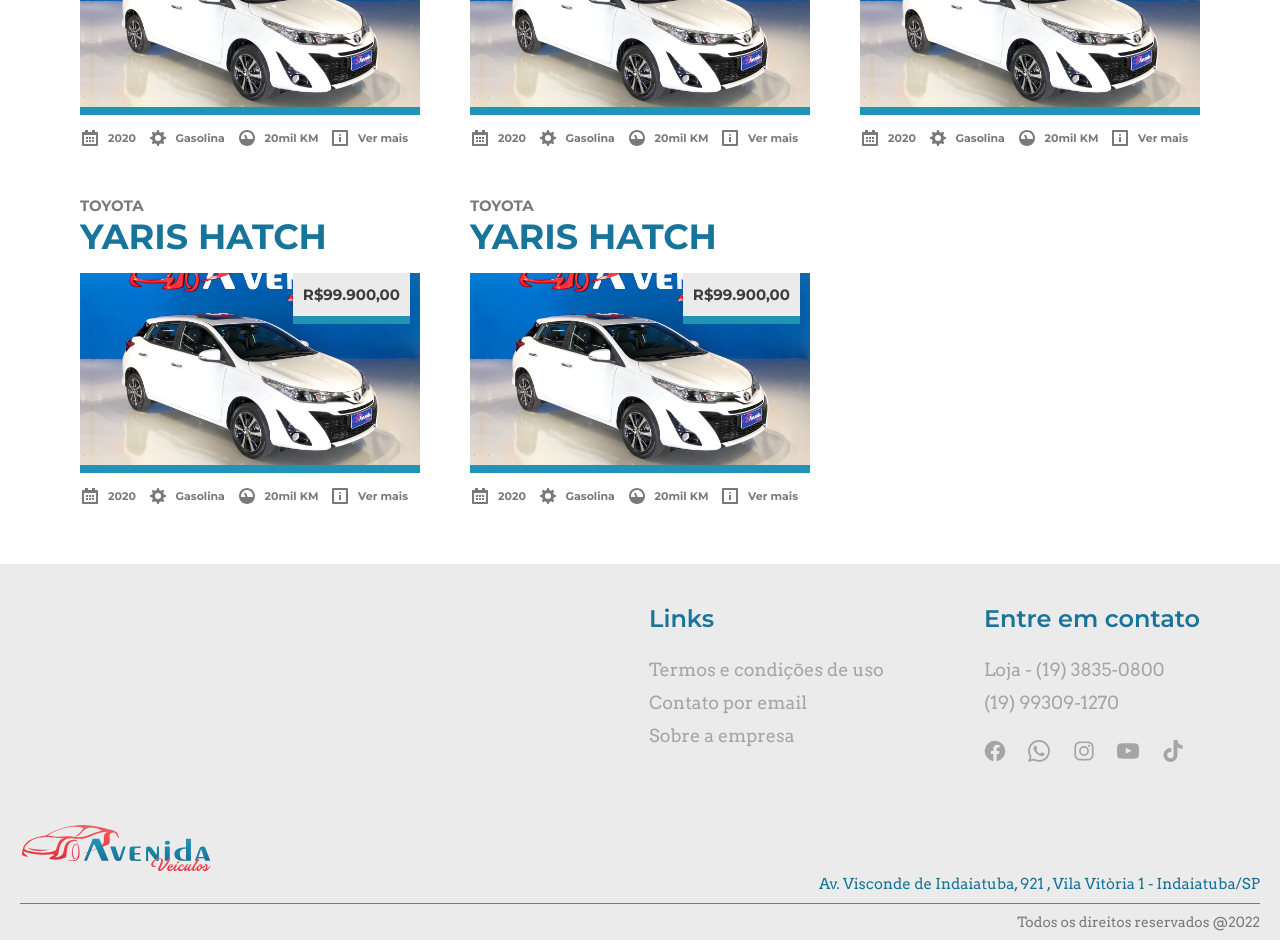
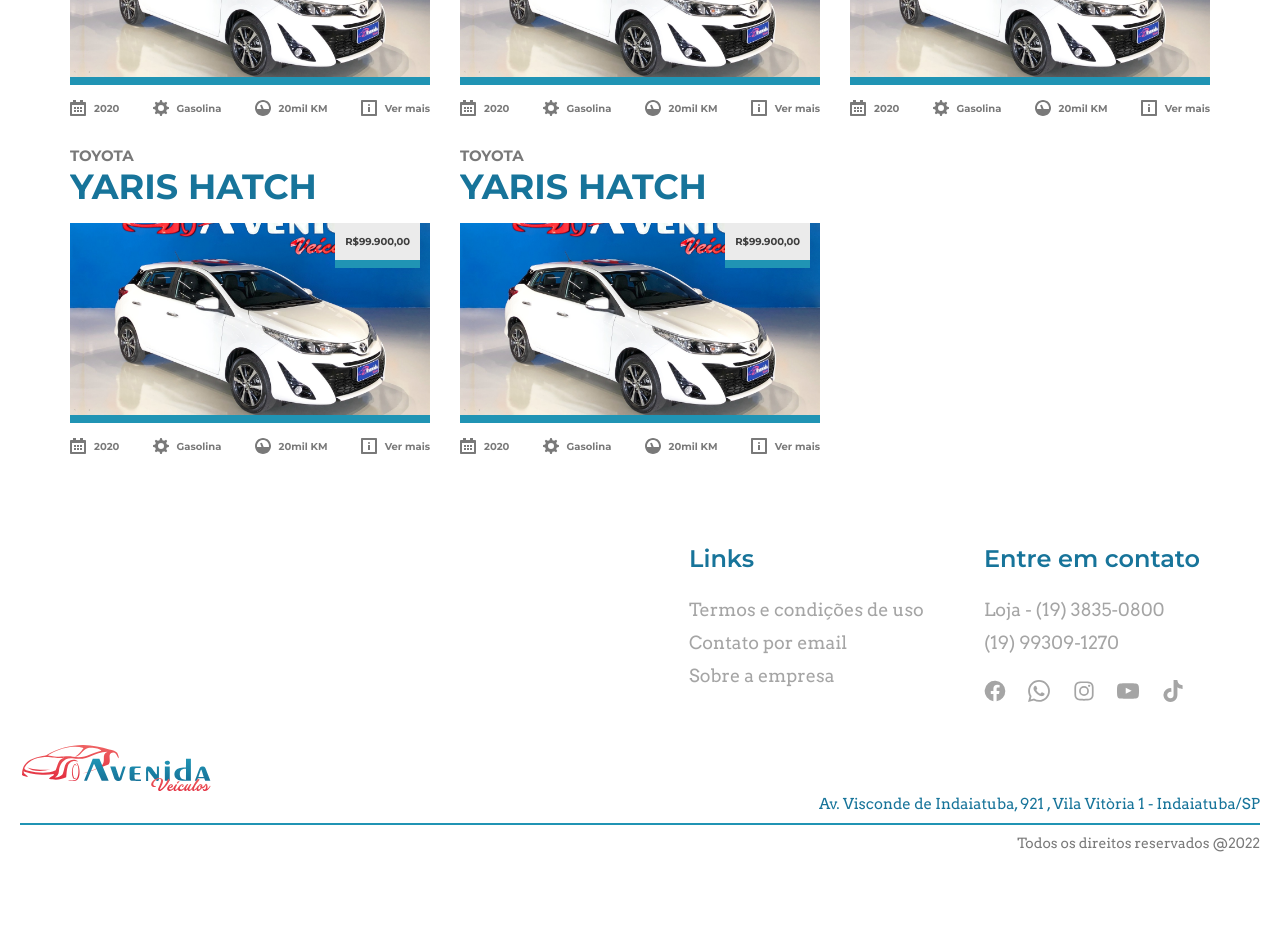
Before and after one commit to VnySrc/yyy, a Nuxt app: page /estoque in a window 1280 px wide. Shown: the part 700-1640 px from the top of the page. After the commit the page ends 1561 px from the top, so only its background shows below. Built offline with nearby package versions, Linux system fonts and the light colour scheme.

Commit message:
Stats fix

```diff
--- a/components/card.vue
+++ b/components/card.vue
@@ -36,12 +36,13 @@
     flex: 1 1 auto;
     min-width: 15rem;
     margin: 2rem 0;
+    flex-wrap: nowrap;
 
     overflow: hidden;
     position: relative;
 
     @include md {
-        margin: 2rem;
+        margin: 1rem;
     }
 
     &_brand {
@@ -61,11 +62,11 @@
         width: 100%;
         display: flex;
         justify-content: space-between;
-        padding: 0 .2rem;
 
         div {
             display: flex;
             align-items: center;
+            flex-wrap: nowrap;
 
             &:hover {
                 span, svg {
@@ -81,13 +82,13 @@
         }
 
         span {
-            padding: 0 1rem;
+            padding-left: 0.8rem;
             font-weight: bold;
-            font-size: 1.4rem;
+            font-size: 1.2rem;
             color: $gray-500;
 
             @include sm-up {
-                font-size: 1.1rem;
+                font-size: 1rem;
             }
         }
 
@@ -126,16 +127,12 @@
             top: 0;
             right: 0;
             color: $gray-600;
-            font-size: 2rem;
+            font-size: 1rem;
             font-weight: bold;
             margin-right: 1rem;
             padding: 1.2rem 1rem;
             background-color: $gray-100;
             border-bottom: solid $p-500 .8rem;
-
-            @include sm-up {
-                font-size: 1.5rem;
-            }
         }
     }
 }
--- a/layouts/default.vue
+++ b/layouts/default.vue
@@ -3,6 +3,7 @@
         <Nav />
         <Nuxt class="content"/>
         <footer>
+            <div></div>
             <div class="infos">
                 <div class="links">
                     <h4>Links</h4>
@@ -43,7 +44,6 @@
 
     footer {
         padding: 4rem 2rem 1rem 2rem;
-        background-color: $gray-100;
 
         .infos {
             @include sm-up {
@@ -60,7 +60,7 @@
             .contato {
                 display: flex;
                 flex-direction: column;
-                margin-bottom: 4rem;
+                margin: 0rem 0 2rem 0;
 
                 @include lg-up {
                     margin-right: 6rem;
@@ -141,8 +141,8 @@
             }
 
             div {
-                height: 0.1rem;
-                background-color: $gray-500;
+                height: 0.2rem;
+                background-color: $p-500;
                 margin: 1rem 0;
             }
 
```
